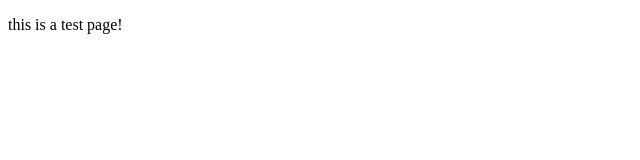
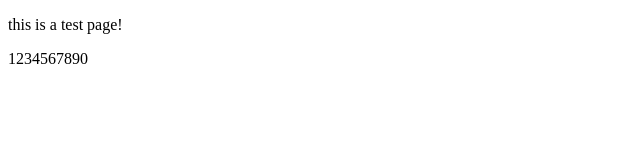
Before and after one commit to iKONBobby/myfirstgit, a plain HTML site: page index.html in a window 1280 px wide. Shown: the full height of the page, 0-640 px from the left. Drawn offline with Linux system fonts and the light colour scheme.

Commit message:
test commit

```diff
--- a/index.html
+++ b/index.html
@@ -8,5 +8,6 @@
 </head>
 <body>
     <p>this is a test page!</p>
+    <span>1234567890</span>
 </body>
 </html>
```
